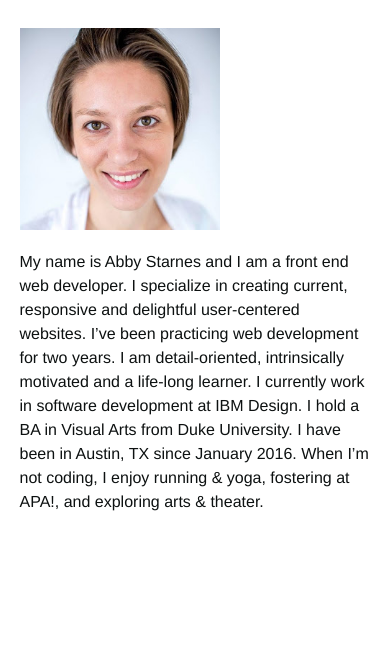
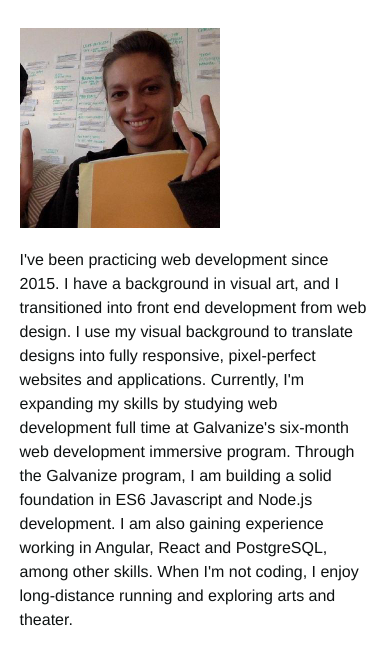
Before and after one commit to abbystarnes/2017-portfolio, a plain HTML site: page about.html in a window 390 px wide. Shown: the part 271-936 px from the top of the page. Before the commit the page ends 849 px from the top, so only its background shows below. Drawn offline with Linux system fonts and the light colour scheme.

Commit message:
update profile pic, about me, remove phone #

```diff
--- a/about.html
+++ b/about.html
@@ -42,9 +42,8 @@
 
         <div class="wrapper">
             <h2>About</h2>
-            <img class="about__pic" src="img/profile2.jpg" alt="photo of me with puppy">
-            <p>My name is Abby Starnes and I am a front end web developer. I specialize in creating current, responsive and delightful user-centered websites. I’ve been practicing web development for two years. I am detail-oriented, intrinsically motivated and a life-long learner.
-I currently work in software development at IBM Design. I hold a BA in Visual Arts from Duke University. I have been in Austin, TX since January 2016. When I’m not coding, I enjoy running &amp; yoga, fostering at APA!, and exploring arts &amp; theater.</p>
+            <img class="about__pic" src="img/profile3.jpeg" alt="photo of me with puppy">
+            <p>I've been practicing web development since 2015. I have a background in visual art, and I transitioned into front end development from web design. I use my visual background to translate designs into fully responsive, pixel-perfect websites and applications. Currently, I'm expanding my skills by studying web development full time at Galvanize's six-month web development immersive program. Through the Galvanize program, I am building a solid foundation in ES6 Javascript and Node.js development. I am also gaining experience working in Angular, React and PostgreSQL, among other skills. When I'm not coding, I enjoy long-distance running and exploring arts and theater.</p>
             </div>
         </main>
 
```
Also changed, not shown: contact.html (+1 -1 lines), css/_styles.scss (line endings or trailing spaces), css/main.css, css/main.scss (line endings or trailing spaces), img/profile3.jpeg (added), index.html (line endings or trailing spaces).
